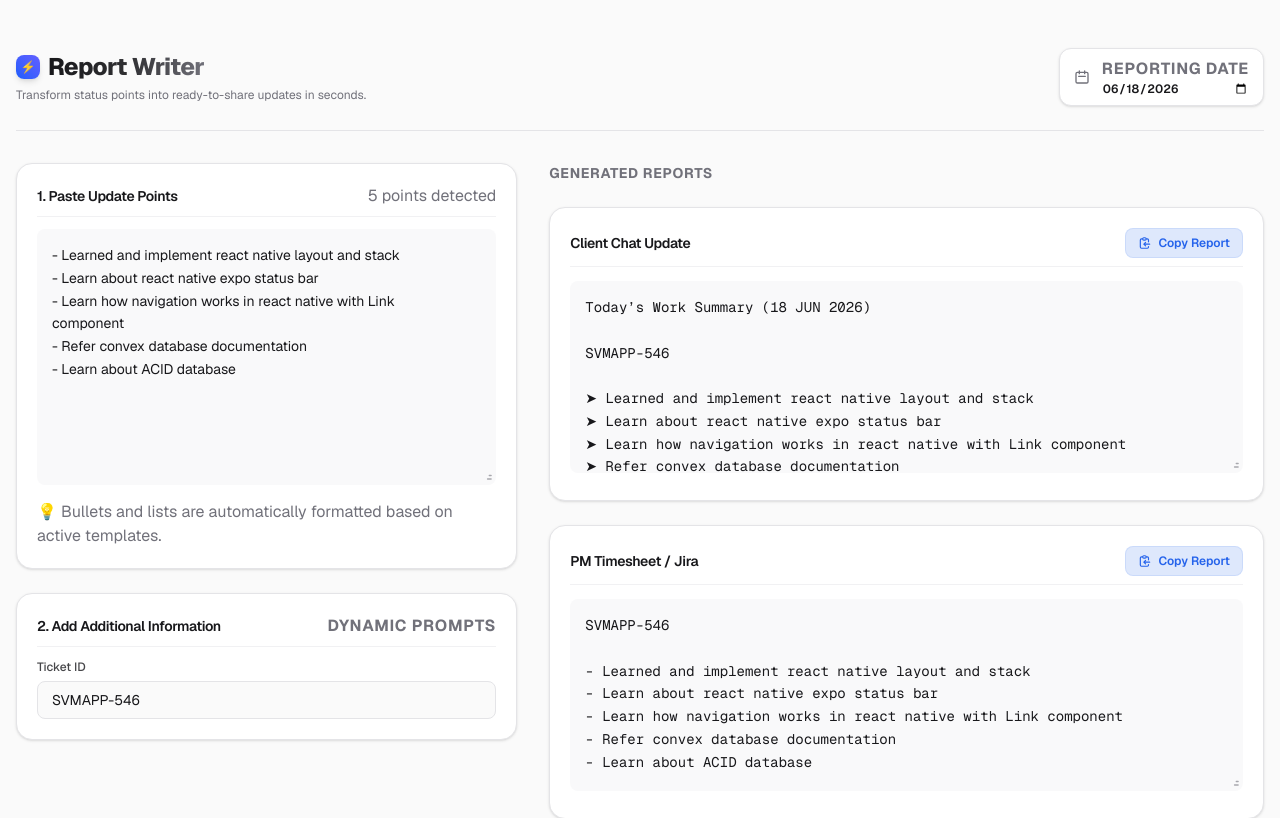
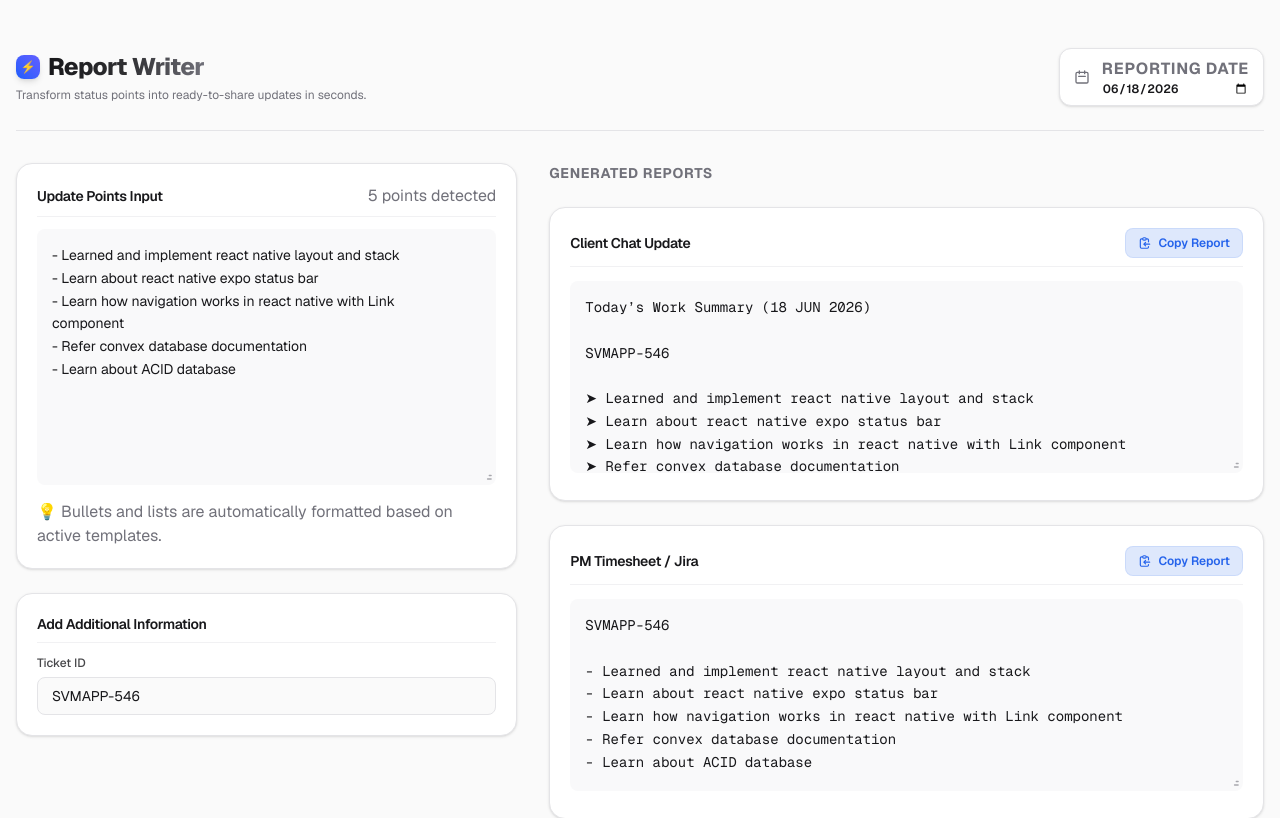
Before and after one commit to dhaval1625/report-writer, a Next.js app: page / in a window 1280 px wide. Shown: the top 818 px of the page. Built offline with nearby package versions, Linux system fonts and the light colour scheme.

Commit message:
text changes

```diff
--- a/app/components/ReportWriter.tsx
+++ b/app/components/ReportWriter.tsx
@@ -189,7 +189,7 @@ export default function ReportWriter() {
           {/* Raw Points Editor */}
           <div className="rounded-2xl border border-card-border bg-card-bg p-5 shadow-sm">
             <div className="flex items-center justify-between mb-3 border-b border-card-border/50 pb-2">
-              <span className="text-sm font-semibold tracking-tight text-foreground">1. Paste Update Points</span>
+              <span className="text-sm font-semibold tracking-tight text-foreground">Update Points Input</span>
               <span className="text-2xs text-muted">{cleanPoints.length} points detected</span>
             </div>
             <Textarea
@@ -199,7 +199,7 @@ export default function ReportWriter() {
                 handleRegenerateAll(); // reset manual edits when points list changes
               }}
               className="h-64"
-              placeholder="Paste your points here...&#10;- Learned react native layouts&#10;- Connected database"
+              placeholder="Enter your points here..."
             />
             <div className="mt-2 text-3xs text-muted flex items-center gap-1">
               <span>💡 Bullets and lists are automatically formatted based on active templates.</span>
@@ -210,8 +210,7 @@ export default function ReportWriter() {
           {detectedInfoKeys.length > 0 && (
             <div className="rounded-2xl border border-card-border bg-card-bg p-5 shadow-sm">
               <div className="flex items-center justify-between mb-3 border-b border-card-border/50 pb-2">
-                <span className="text-sm font-semibold tracking-tight text-foreground">2. Add Additional Information</span>
-                <span className="text-3xs text-muted uppercase font-bold tracking-wider">Dynamic Prompts</span>
+                <span className="text-sm font-semibold tracking-tight text-foreground">Add Additional Information</span>
               </div>
               <div className="flex flex-col gap-4">
                 {detectedInfoKeys.map((key) => (
@@ -224,7 +223,7 @@ export default function ReportWriter() {
                         handleInfoChange(key, e.target.value);
                         handleRegenerateAll(); // reset overrides
                       }}
-                      placeholder={`Enter ${key}...`}
+                      placeholder={`Enter ${key}`}
                       className="w-full rounded-lg border border-card-border bg-background px-3.5 py-2 text-sm outline-none focus:border-accent"
                     />
                   </div>
```
